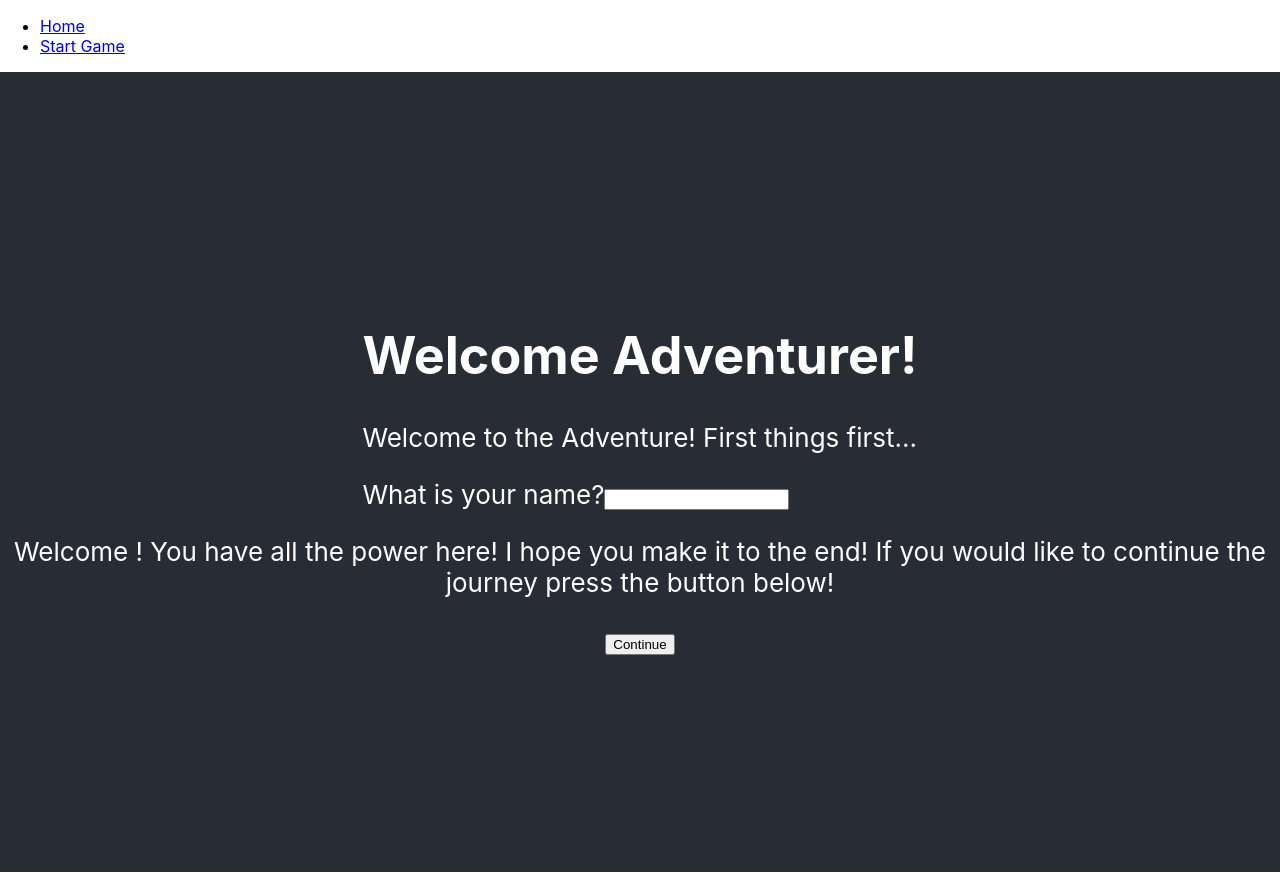
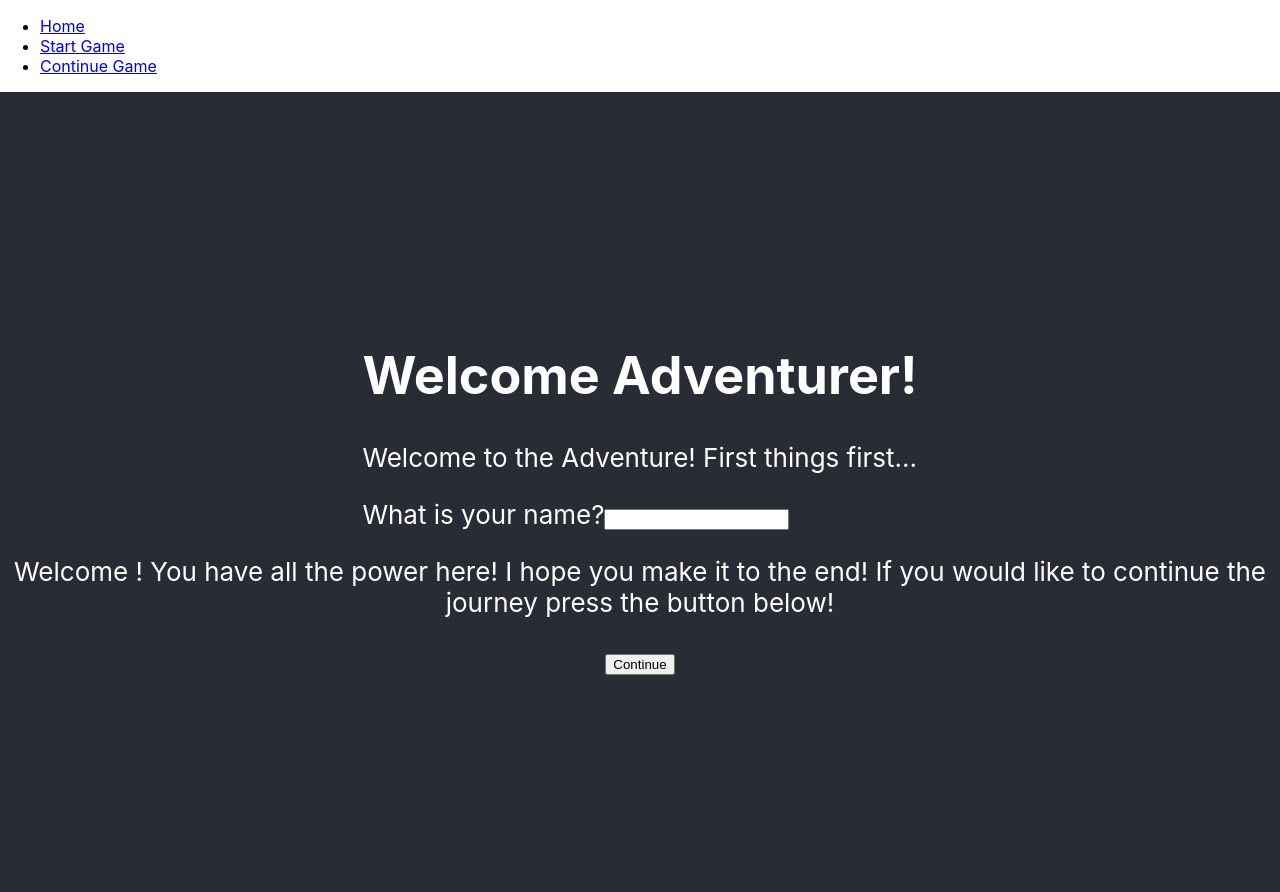
Before and after one commit to dmoore0214/chooseadventurereact, a React (Create React App) app: page /start in a window 1280 px wide. Built offline with nearby package versions, Linux system fonts and the light colour scheme.

Commit message:
modified

```diff
--- a/src/Layout.js
+++ b/src/Layout.js
@@ -11,6 +11,9 @@ const Layout = () => {
                 <li>
                     <Link to="/start">Start Game</Link>
                 </li>
+                <li>
+                    <Link to="/continue">Continue Game</Link>
+                </li>
             </ul>
             </nav>
 
--- a/src/Start.js
+++ b/src/Start.js
@@ -5,7 +5,6 @@ import { Link } from 'react-router-dom';
 
 function Start(){
     const [name, setName] =useState('');
-
 
     return (
         <div className="start">
@@ -21,7 +20,7 @@ function Start(){
                 to the end!  If you would like to continue the journey press the
                 button below!
             </p>
-            <ButtonLink to="/Continue">Continue</ButtonLink>
+            <ButtonLink to="/continue">Continue</ButtonLink>
         </div>
         </div>
     )
```
Also changed, not shown: 1 other file (tests, documents, lock files or other folders).
